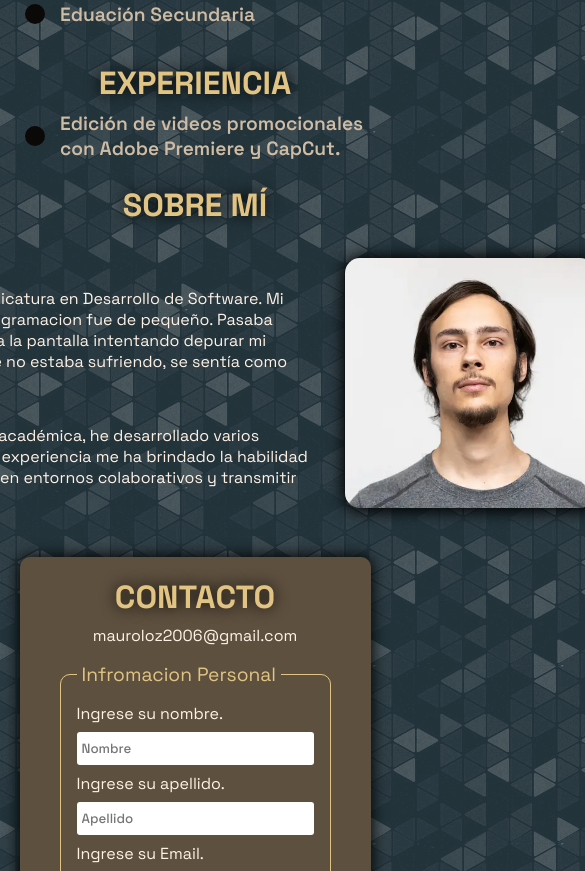
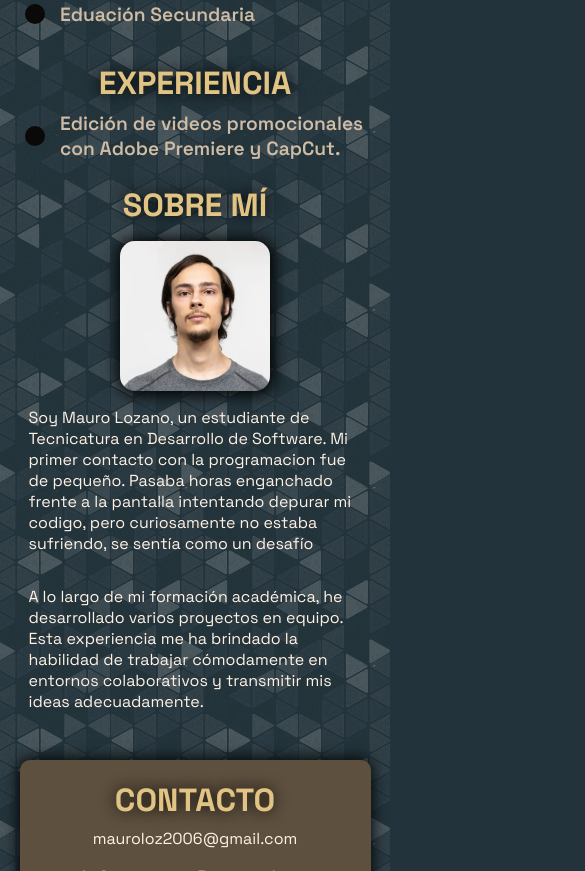
Before and after one commit to MauroLozano/PortfolioMauroLozano, a React (Vite) app: page / in a window 390 px wide. Shown: the part 1129-2000 px from the top of the page, 585 px wide, since content can reach past the window. Built offline with nearby package versions, Linux system fonts and the light colour scheme.

Commit message:
Added responsive design to About Me section. Fixed Cumulative Layout Shifts issues.

```diff
--- a/index.html
+++ b/index.html
@@ -5,7 +5,7 @@
     <meta name="viewport" content="width=device-width, initial-scale=1.0" />
     <meta name="description" content="Portfolio de Mauro Lozano, desarrollador web y de software. Proyectos, habilidades y experiencia en desarrollo frontend, backend y aplicaciones.">
     <title>Mauro Lozano | Desarrollo Web y Software</title>
-    <link rel="icon" type="image/ico" href="./src/assets/icons/icon.ico" />
+    <link rel="icon" type="image/ico" href=".//assets/icons/icon.ico" />
     <link rel="canonical" href="https://maurolozano.netlify.app/">
     <link rel="preconnect" href="https://fonts.googleapis.com">
     <link rel="preconnect" href="https://fonts.gstatic.com" crossorigin>
--- a/src/components/AboutMeSection.jsx
+++ b/src/components/AboutMeSection.jsx
@@ -8,8 +8,7 @@ function AboutMeSection(){
             <h2 className={styles.section__title}>SOBRE MÍ</h2>
             <div className={styles['aboutme__content']}>
                 <div className={styles['aboutme__info--container']}>
-                    <h3>Mauro Lozano</h3>
-                    <p>Soy un estudiante de Tecnicatura en Desarrollo de Software. Mi primer contacto con la programacion fue de pequeño. Pasaba horas enganchado frente a la pantalla intentando depurar mi codigo, pero curiosamente no estaba sufriendo, se sentía como un desafío</p>
+                    <p>Soy Mauro Lozano, un estudiante de Tecnicatura en Desarrollo de Software. Mi primer contacto con la programacion fue de pequeño. Pasaba horas enganchado frente a la pantalla intentando depurar mi codigo, pero curiosamente no estaba sufriendo, se sentía como un desafío</p>
                     <p>A lo largo de mi formación académica, he desarrollado varios proyectos en equipo. Esta experiencia me ha brindado la habilidad de trabajar cómodamente en entornos colaborativos y transmitir mis ideas adecuadamente.</p>
                 </div>
                 <div className={styles['aboutme__profile--container']}>
--- a/src/css/AboutMeSection.module.css
+++ b/src/css/AboutMeSection.module.css
@@ -1,25 +1,49 @@
 .aboutme__content{
     margin: 1rem;
-    display: flex;
-    justify-content: space-between;
-    align-items: center;
-    flex-direction: row;
-    gap: 2rem;
+    display: grid;
+    grid-template-columns: 1fr auto;
+    grid-template-rows: auto 1fr;
     width: 800px;
 }
 .aboutme__info--container{
     display: flex;
     flex-direction: column;
+    grid-area: 2 / 1 / 3 / 2;
 }
 .aboutme__profile--container{
-    min-width: 250px;
-    height: 250px;
+    width: 250px;
+    aspect-ratio: 1 / 1;
+    grid-area: 2 / 2 / 3 / 3;
     overflow: hidden;
     border-radius: 15px;
     display: flex;
     justify-content: center;
     box-shadow: 1px 1px 15px 3px;
+    justify-self: center;
+    align-self: center;
+    margin-left: 1rem;
 }
 .aboutme__profile--img{
-    height: 100%;
+    object-fit: contain;
 }
+/* Responsive */
+@media (max-width: 900px) {
+    .aboutme__content{
+        width: 600px;
+    }
+}
+@media (max-width: 700px) {
+    .aboutme__content{
+        width: 90%;
+        grid-template-rows: auto auto auto;
+    }
+    .aboutme__profile--container{
+        width: 150px;
+        grid-area: 1 / 1 / 2 / 3;
+        justify-self: center;
+        margin: 0;
+    }
+    .aboutme__info--container{
+        grid-area: 3 / 1 / 4 / 4;
+    }
+}
--- a/src/css/ListItem.module.css
+++ b/src/css/ListItem.module.css
@@ -46,6 +46,7 @@
     color: #CFBCA5;
 }
 .item__content{
+    max-height: 0;
     overflow: hidden;
     padding-left: 50px;
     width: 100%;
--- a/src/css/ProjectArticle.module.css
+++ b/src/css/ProjectArticle.module.css
@@ -121,7 +121,6 @@
         justify-content: center;
     }
     .project__buttons{
-        background-color: aquamarine;
         grid-area: 5 / 1 / 6 / 2;
     }
 }
--- a/src/index.css
+++ b/src/index.css
@@ -1,12 +1,16 @@
 /* COLORS: 0a0908 22333b eae0d5 CFBCA5 D0BC90 5e503f */
 * {
     box-sizing: border-box;
+}
+html{
+    scrollbar-color: #e1c483 black;
 }
 body{
     background-color:#22333b;
     font-size: 1rem;
     background-image: url(./assets/gplay.png);
     font-family: "Space Grotesk", sans-serif;
+
 }
 .no-scroll {
     overflow: hidden;
```
